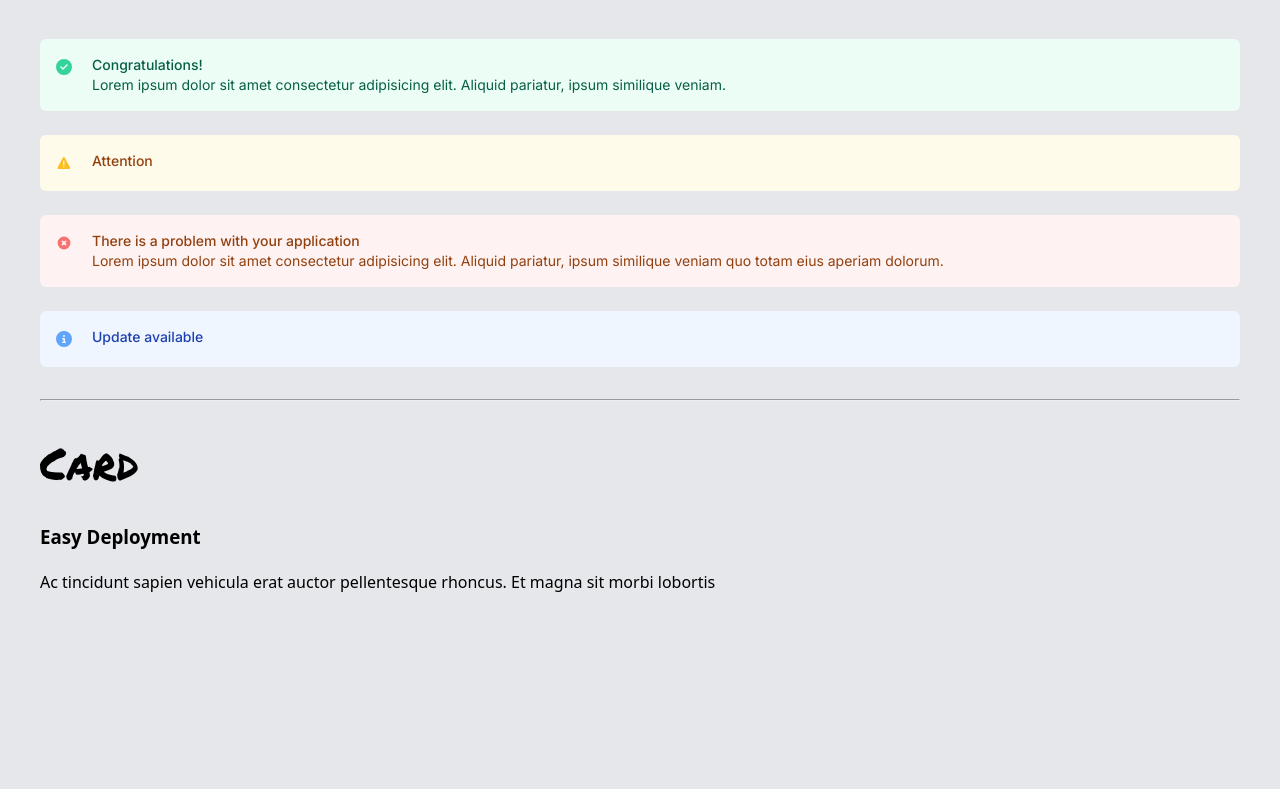
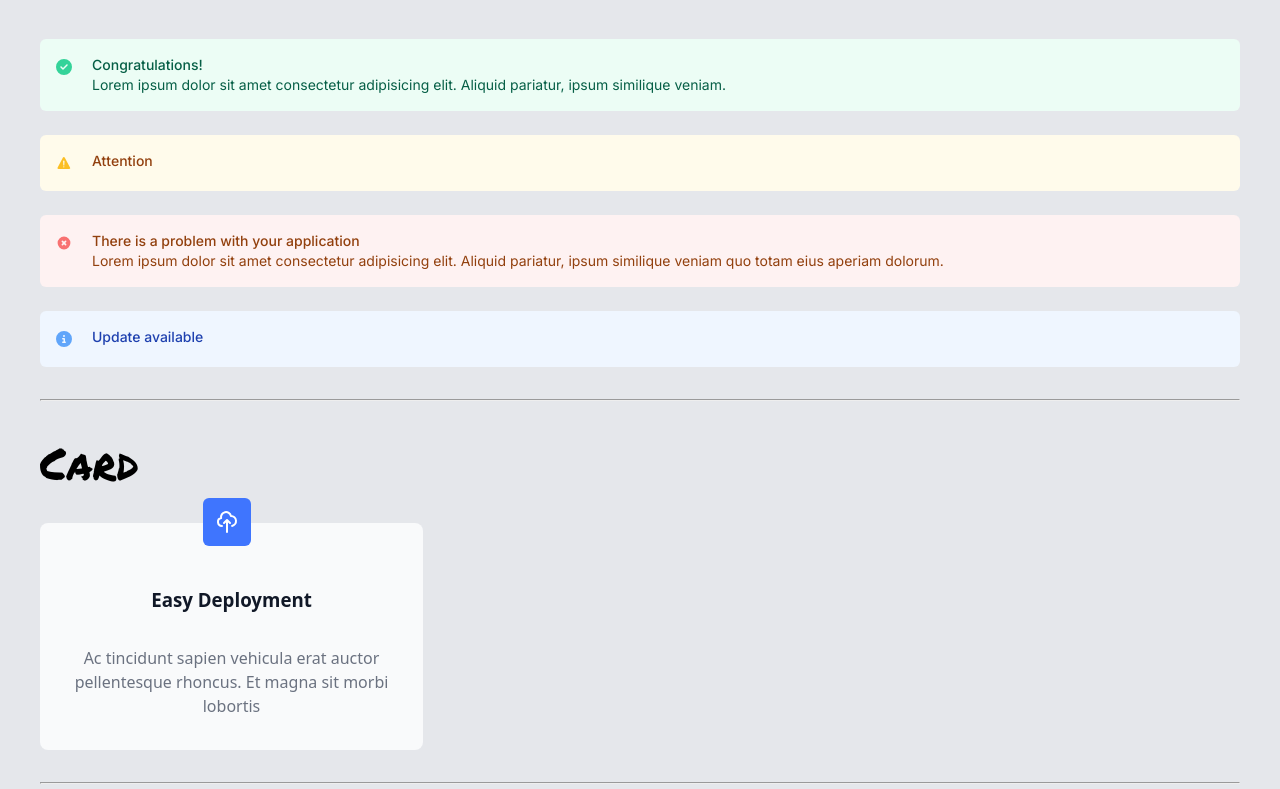
Before and after one commit to Petrasoderstrom1612/component-library, a React (Vite) app: page / in a window 1280 px wide. Shown: the part 323-1112 px from the top of the page. Before the commit the page ends 957 px from the top, so only its background shows below. Built offline with nearby package versions, Linux system fonts and the light colour scheme.

Commit message:
default finished design for card and even default icon

```diff
--- a/src/App.jsx
+++ b/src/App.jsx
@@ -2,6 +2,7 @@ import { useState } from "react";
 import Badge from "./Badges/Badge";
 import Banner from "./Banners.jsx/Banner";
 import Card from "./Cards.jsx/Card";
+import { HiOutlineCloudUpload } from "react-icons/hi";
 
 function App() {
   const colors = ["gray", "red", "yellow", "green", "blue", "indigo", "purple"];
@@ -40,11 +41,13 @@ function App() {
 
       <>
           <h1 className="h1-card">Card</h1>
-          <Card className="card-div">
-            <h3>Easy Deployment</h3>
-            <p>Ac tincidunt sapien vehicula erat auctor pellentesque rhoncus. Et magna sit morbi lobortis</p>
+          <Card className="card-div" icon={<HiOutlineCloudUpload className="card-icon"/>}>
+            <h3 className="h3-card">Easy Deployment</h3>
+            <p className="p-card">Ac tincidunt sapien vehicula erat auctor pellentesque rhoncus. Et magna sit morbi lobortis</p>
           </Card>
       </>
+      <br />
+      <hr/>
     </>
   );
 }
--- a/src/Cards.jsx/Card.jsx
+++ b/src/Cards.jsx/Card.jsx
@@ -1,10 +1,17 @@
 import React from 'react'
+import { MdOutlineFileUpload } from "react-icons/md";
 
-const Card = ({children}) => {
+const Card = ({children, className, icon=<MdOutlineFileUpload className="card-icon"/>}) => {
+  console.log(icon)
+  let iconCardColor="icon-card-color"
+
   return (
-    <div>
-      {children}
-    </div>
+    <>
+      <div className={className}>
+      {icon && <div className={`icon-div ${iconCardColor}`}>{icon}</div>}
+        {children}
+      </div>
+    </>
   )
 }
 
--- a/src/index.css
+++ b/src/index.css
@@ -191,16 +191,57 @@ p{
 
 .card-div{
   background-color: #F9FAFB;
-width: 384;
-height: 208;
+  width: 335px;
+  height: 195px;
   padding-right: 24px;
   padding-bottom: 32px;
   padding-left: 24px;
   gap: 32px;
   opacity: 1;
   border-radius: 8px;
+  display: flex;
+  flex-direction: column;
+  justify-content: end;
+  text-align: center;
+  position: relative;
 }
 
+.icon-div{
+  position: absolute;
+  z-index: 10;
+  top: -25px;
+  right: 45%;
+  display: inline-block;
+  width: auto;
+  opacity: 1;
+  border-radius: 6px;
+  width: 48px;
+  height: 48px;
+  display: flex;
+  justify-content: center;
+  align-items: center;
+}
+
+.card-icon{
+  width: 24px;
+  height: 24px;
+  opacity: 1;
+  color:white;
+}
+
+.icon-card-color{
+  background-color:#3F75FE;
+}
+
+.h3-card{
+  color: #111827;
+  margin-top: 0;
+  margin-bottom: 0;
+}
+
+.p-card{
+  color: #6B7280;
+}
 
 
 
```
Lines whose indentation alone changed are shown as unchanged.
